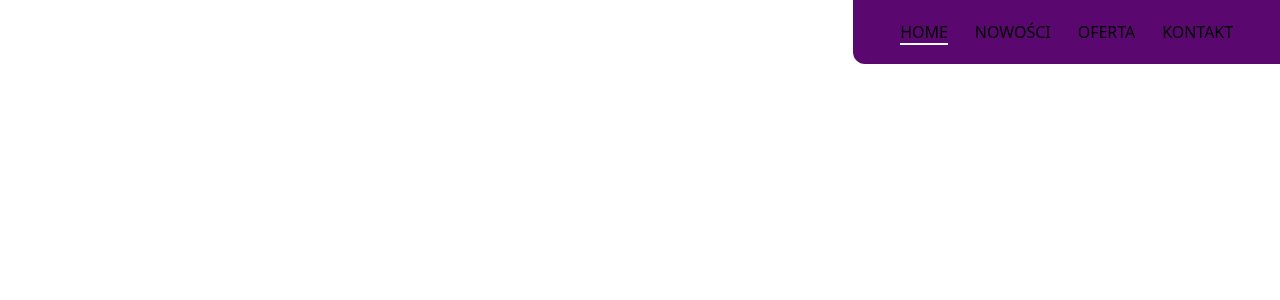
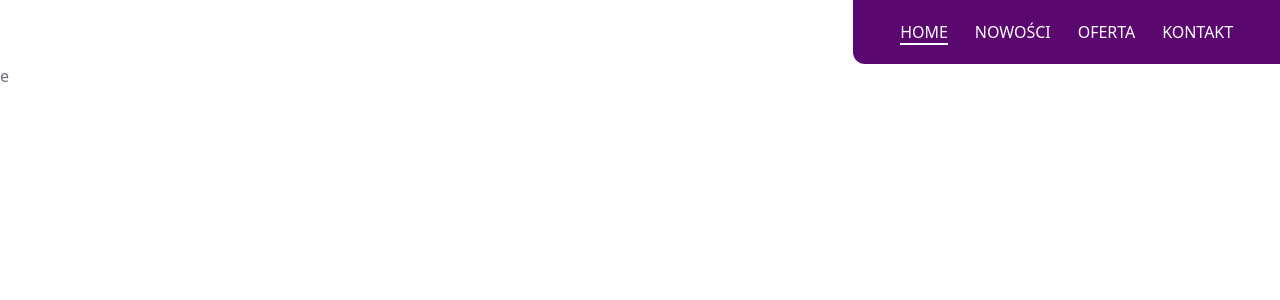
Before and after one commit to Mnigos/biuro-makowska-old, a Nuxt app: page / in a window 1280 px wide. Shown: the top 300 px of the page. Built offline with nearby package versions, Linux system fonts and the light colour scheme.

Commit message:
feat(nav-bar): create navbar

```diff
--- a/components/NavBar.vue
+++ b/components/NavBar.vue
@@ -1,11 +1,19 @@
 <template>
-  <div class="flex justify-end">
-    <ul class="bg-primary flex justify-evenly w-1/3 p-5 rounded-bl-xl">
+  <nav class="flex justify-end">
+    <ul
+      class="bg-primary flex justify-evenly w-1/3 p-5 rounded-bl-xl text-white"
+    >
       <li v-for="({ name, path }, index) in routes" :key="index">
-        <nuxt-link class="uppercase" :to="path">{{ name }}</nuxt-link>
+        <nuxt-link
+          class="uppercase link hover:text-black"
+          :class="{ 'border-b-2 border-white': path === $route.path }"
+          :to="path"
+        >
+          {{ name }}
+        </nuxt-link>
       </li>
     </ul>
-  </div>
+  </nav>
 </template>
 
 <script lang="ts">
@@ -39,12 +47,17 @@ export default class NavBar extends Vue {
 }
 </script>
 
-<style lang="postcss">
-a {
-  color: white;
-  font-weight: 500;
-}
-.nuxt-link-active {
-  @apply border-white border-b-2;
+<style scoped lang="postcss">
+.link {
+  @apply focus:outline-none
+    before:transition-transform
+    before:duration-300
+    before:block
+    before:border-t
+    before:border-white
+    before:scale-x-0
+    before:origin-top
+    hover:before:scale-x-100
+    focus:before:scale-x-100;
 }
 </style>
--- a/pages/index.vue
+++ b/pages/index.vue
@@ -1,3 +1,5 @@
 <template>
-  <div></div>
+  <div>
+    <p class="text-gray-500">e</p>
+  </div>
 </template>
```
Also changed, not shown: package.json (line endings or trailing spaces), 1 other file (tests, documents, lock files or other folders).
